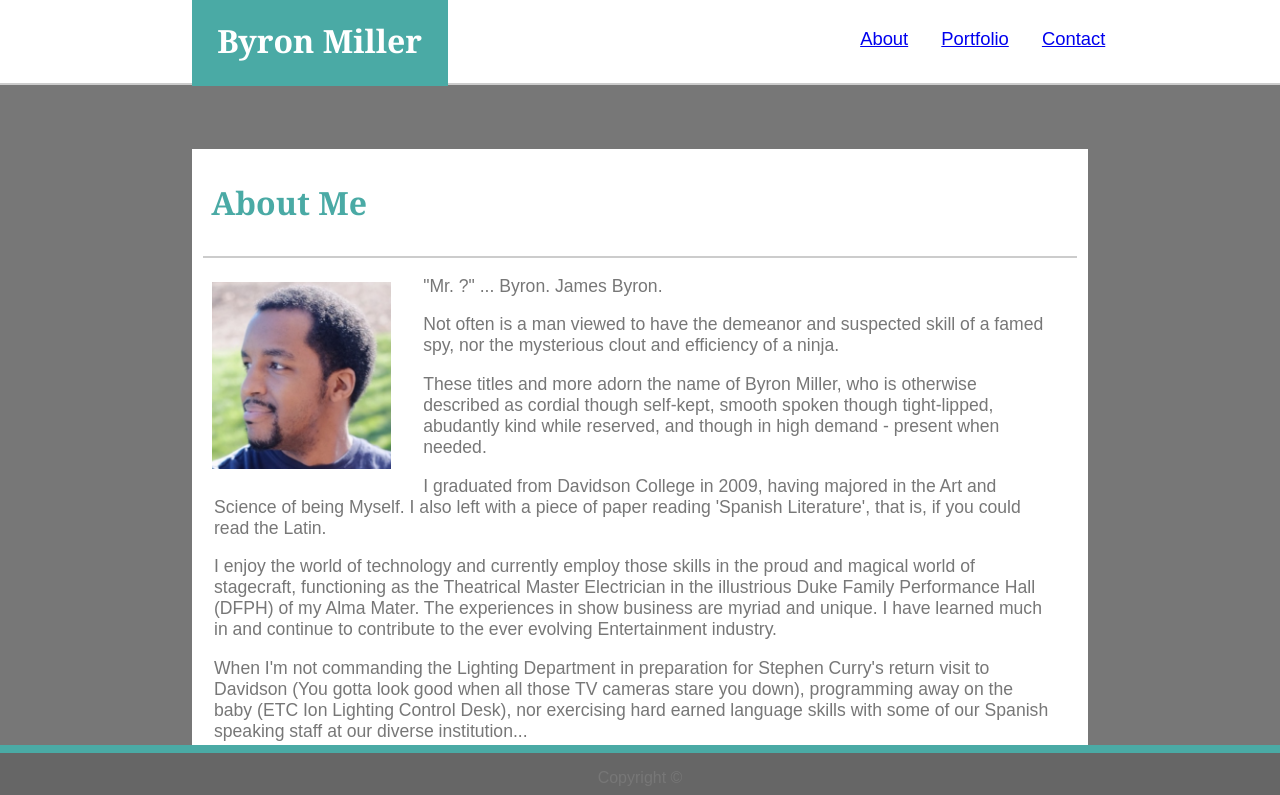
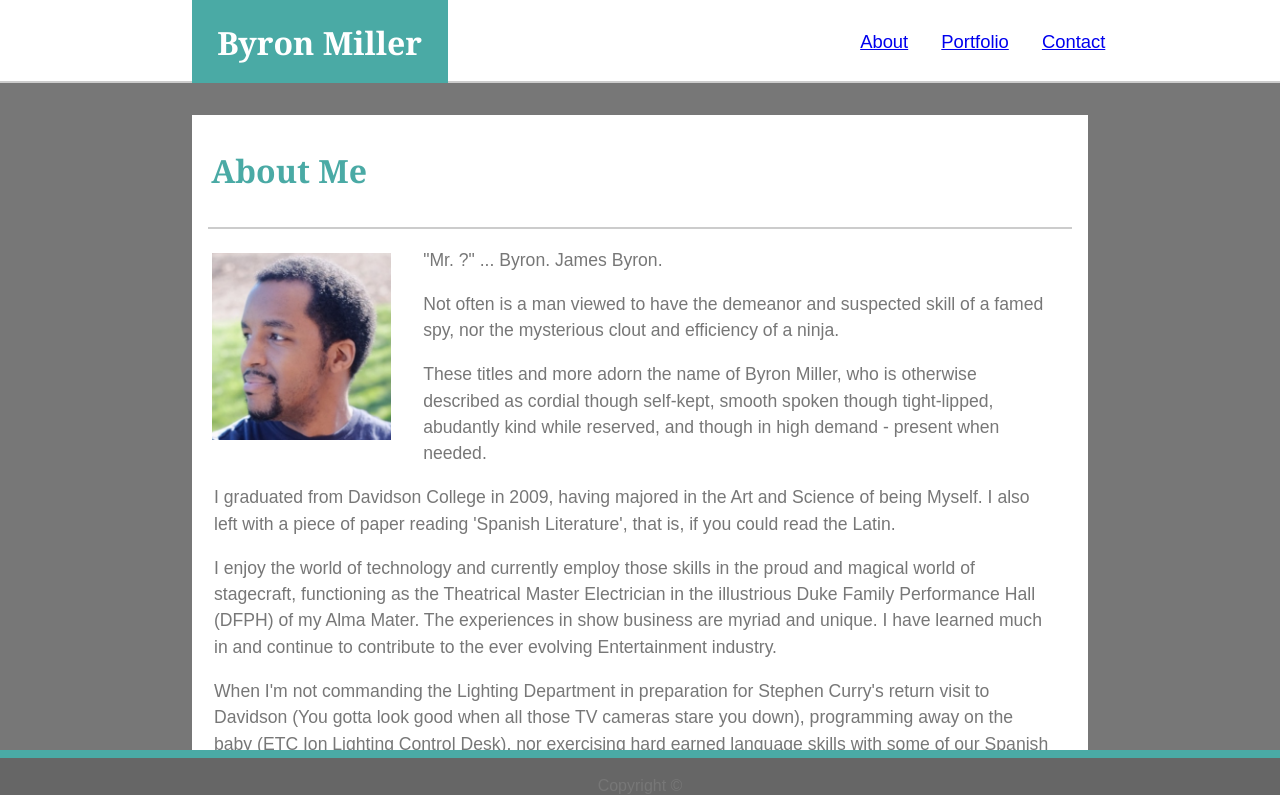
Before and after one commit to dashinja/Basic-Portfolio, a plain HTML site: page index.html in a window 1280 px wide. Shown: the top 795 px of the page. Drawn offline with Linux system fonts and the light colour scheme.

Commit message:
Fixed Portfolio Page white space and Size of Green Background

```diff
--- a/assets/css/style.css
+++ b/assets/css/style.css
@@ -1,4 +1,8 @@
 /*General Stylings*/
+* {
+  box-sizing: border-box;
+}
+
 body {
   position: relative;
   top: 0;
@@ -6,7 +10,9 @@ body {
   color: #777777;
   font-family: Arial, 'Helvetica Neue', Helvetica, sans-serif;
   background-color: #777777;
-  max-width: 100%;;
+  max-width: 100%;
+  line-height: 1.5;
+  font-size: 16px;
 }
 
 /*Header and Nav-Bar*/
@@ -21,10 +27,11 @@ header {
 }
 
 .bigName {
+  position: relative;
   background-color: #4aaaa5;
   color: #ffffff;
   float: left;
-  height: 2em;
+  height: 102%;
   margin: 0 0 0 6em;
   padding: 0.6em 0.8em 0.1em 0.79em;
   font-family: Georgia, 'Times New Roman', Times, serif;
@@ -45,31 +52,30 @@ header {
 /* About Me Section */
 .main-body {
   background-color: #ffffff;
-  max-width: 80%;
-  margin: 2em 12em 2em 12em;
+  max-width: 100%;
+  height: 100%;
+  margin: 2em 12em 6rem 12em;
+  overflow: auto;
 }
 
 section.aboutMe {
   padding-bottom: 1em;
-  height: 1000px;
 }
 
 h1.bigNameInvert {
   color: #4aaaa5;
   font-family: Georgia, 'Times New Roman', Times, serif;
-  margin: 2em 1em 1em 0.6em;
+  margin: 0em 1em 1em 0.6em;
   padding-top: 1em;
   font-size: 2em;
 }
 
 h1.bigNameInvert#uniqueInvert {
   height: 100%;
-  overflow: auto;
-
 }
 
 hr {
-  width: 97.3%;
+  width: 96.5%;
   color: #cccccc;
   border-style: solid;
 }
@@ -90,10 +96,9 @@ p#indentMe {
   margin-right
 }
 
-
-
 /* Footer Section */
 #greenStrip {
+  /* bottom: 20px; */
   background-color: #4aaaa5;
   height: 0.5em;
 }
@@ -121,10 +126,10 @@ p#indentMe {
 
 footer {
   position: fixed;
-  bottom: 0;
+  bottom: 0;;
   background-color: #666666;
   margin: 0 auto;
-  height: 55px;
+  height: 50px;
   width: 100%;
 }
 
```
Also changed, not shown: settings.json (added, +13 -0 lines).
